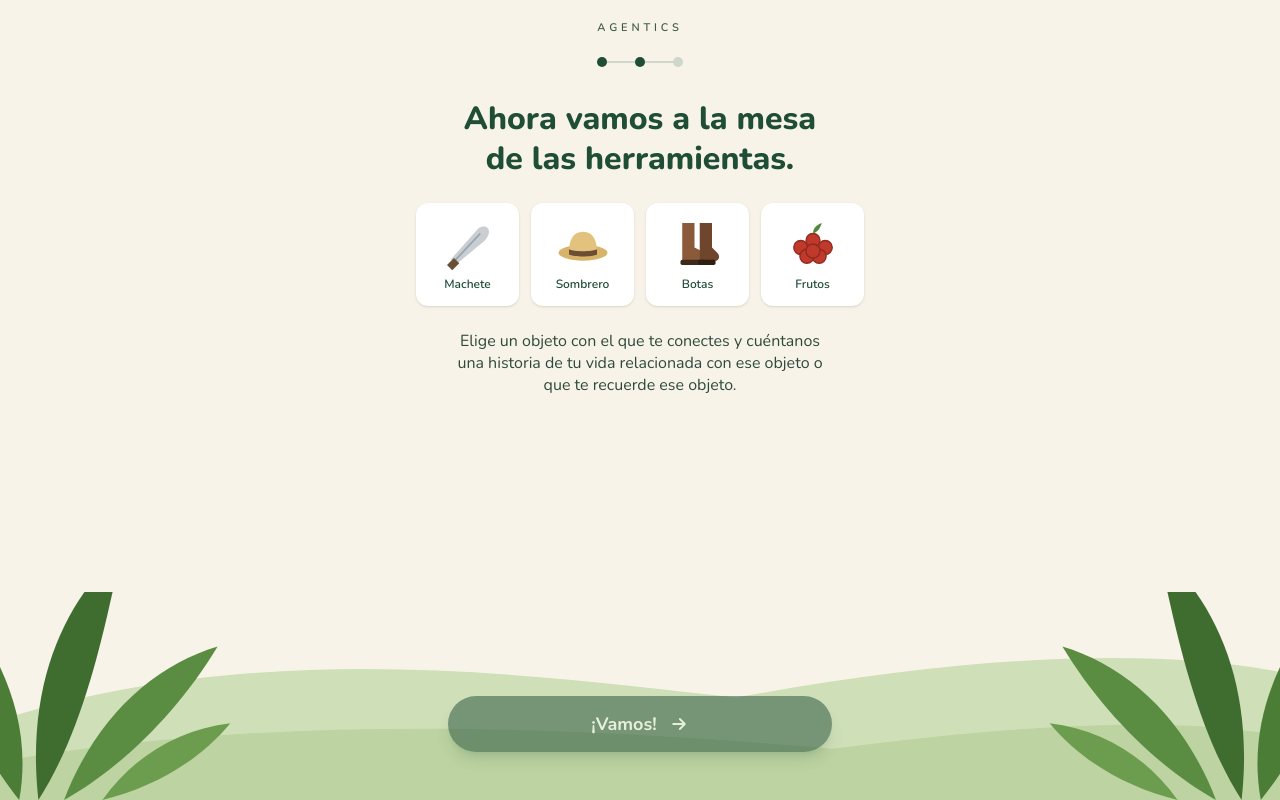
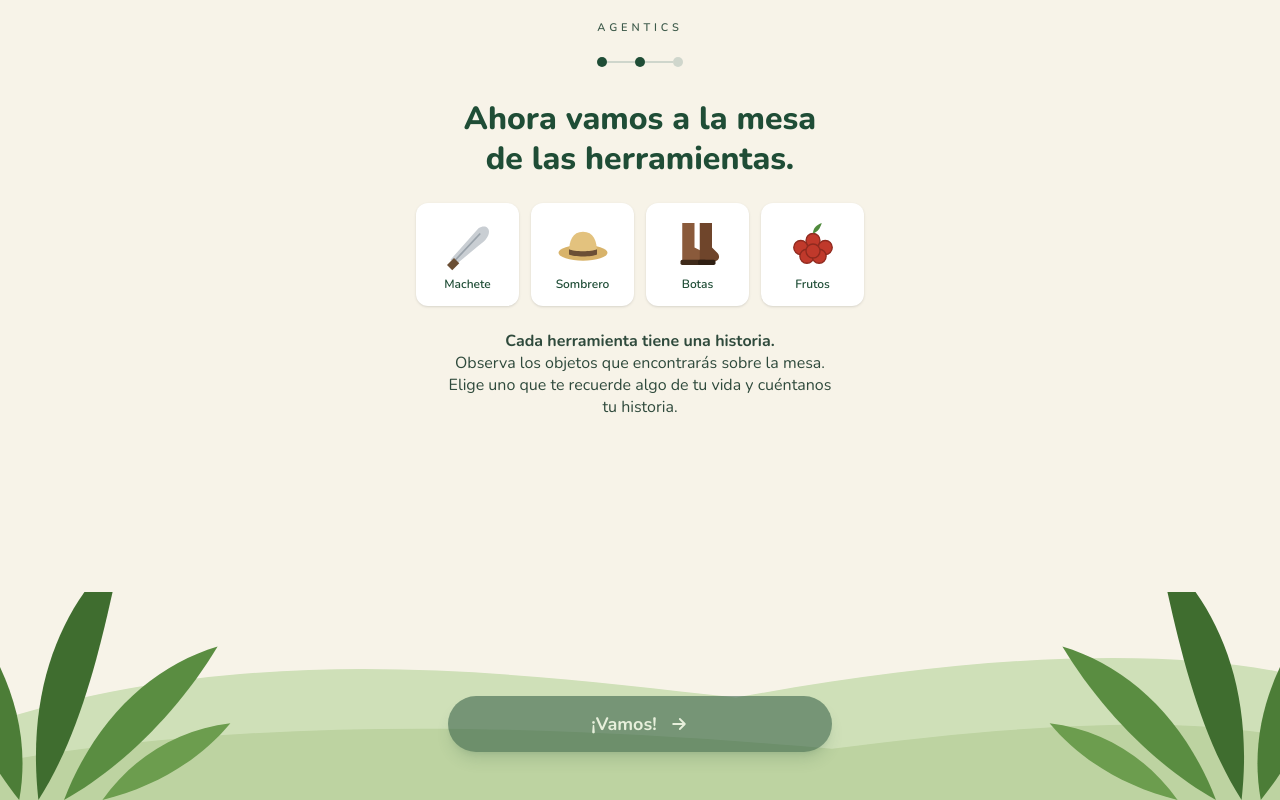
Before and after one commit to pablofelipe01/eventos-region, a Next.js app: page /alma/mesa in a window 1280 px wide. Built offline with nearby package versions, Linux system fonts and the light colour scheme.

Commit message:
Refresh Alma object prompt
Update the Alma table intro and backend question text to use a more evocative, story-driven prompt. The copy now invites participants to choose an object that reminds them of their life and share a personal story.

```diff
--- a/src/components/alma/table.tsx
+++ b/src/components/alma/table.tsx
@@ -98,8 +98,10 @@ export function AlmaTable() {
           })}
         </div>
         <p className="mt-6 max-w-sm text-[15px] leading-snug text-[#2f4a3c] sm:text-base">
-          Elige un objeto con el que te conectes y cuéntanos una historia de tu vida relacionada con ese objeto o
-          que te recuerde ese objeto.
+          <span className="font-bold">Cada herramienta tiene una historia.</span>
+          <br />
+          Observa los objetos que encontrarás sobre la mesa. Elige uno que te recuerde algo de tu vida y cuéntanos
+          tu historia.
         </p>
       </div>
     </AlmaShell>
--- a/src/lib/alma/config.ts
+++ b/src/lib/alma/config.ts
@@ -19,7 +19,7 @@ export const OBJECTS = ["Machete", "Sombrero", "Botas", "Frutos"] as const;
 export type AlmaObject = (typeof OBJECTS)[number];
 
 export const TABLE_QUESTION =
-  "Elige un objeto con el que te conectes y cuéntanos una historia de tu vida relacionada con ese objeto o que te recuerde ese objeto.";
+  "Cada herramienta tiene una historia. Observa los objetos que encontrarás sobre la mesa. Elige uno que te recuerde algo de tu vida y cuéntanos tu historia.";
 
 export const RECORDING = {
   /** Segundos máximos por respuesta (Airtable admite adjuntos de hasta 5 MB por subida). */
```
